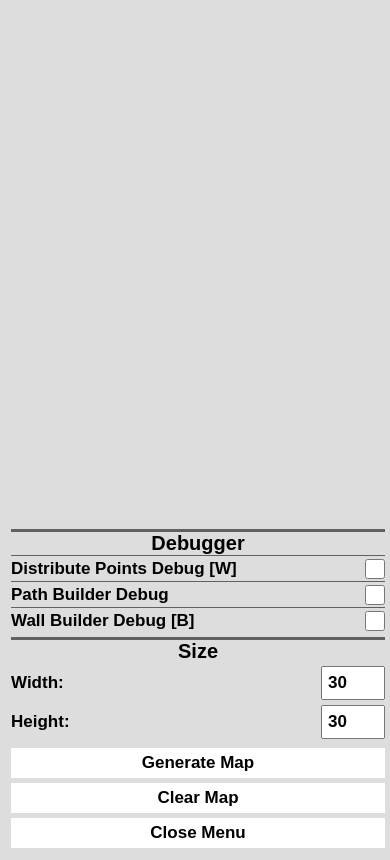
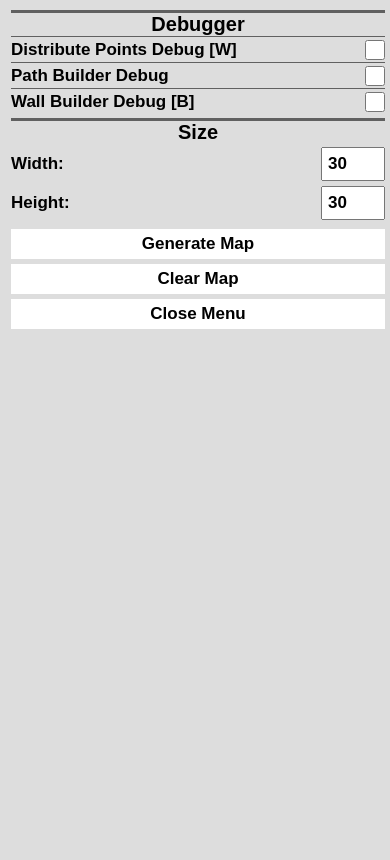
Before and after one commit to jonathan-x01/BackroomsMapGenerator, a plain HTML site: page index.html in a window 390 px wide. Drawn offline with Linux system fonts and the light colour scheme; some packages are replaced by stand-ins of ours; a script that the page names is missing.

Commit message:
Update main.css
Fixed mobile UI for the control panel.

```diff
--- a/main.css
+++ b/main.css
@@ -11,6 +11,8 @@
   }
 
   .control-bar {
+    position: fixed !important;
+    justify-content: flex-end;
     height: 100%;
     flex-direction: column-reverse;
   }
```
